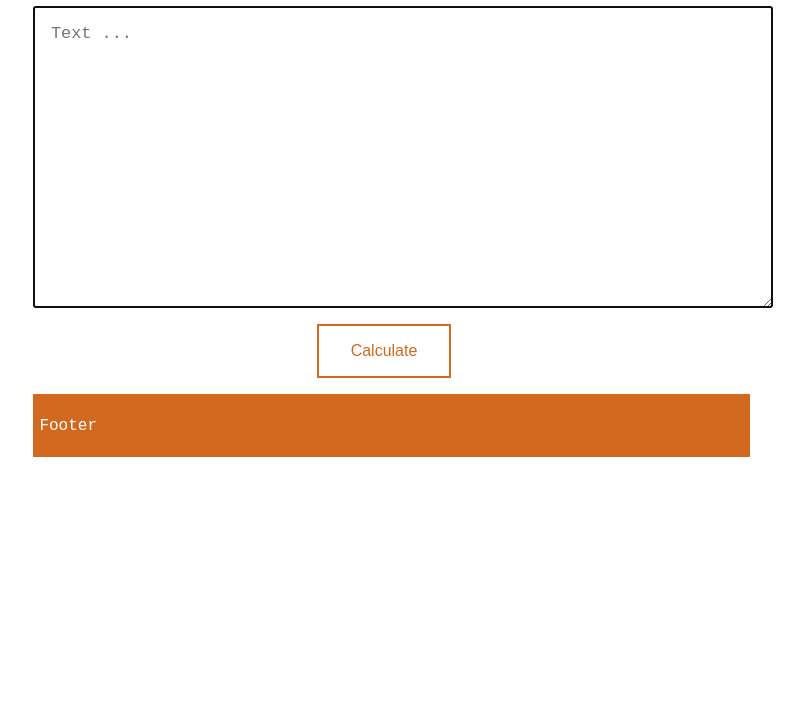
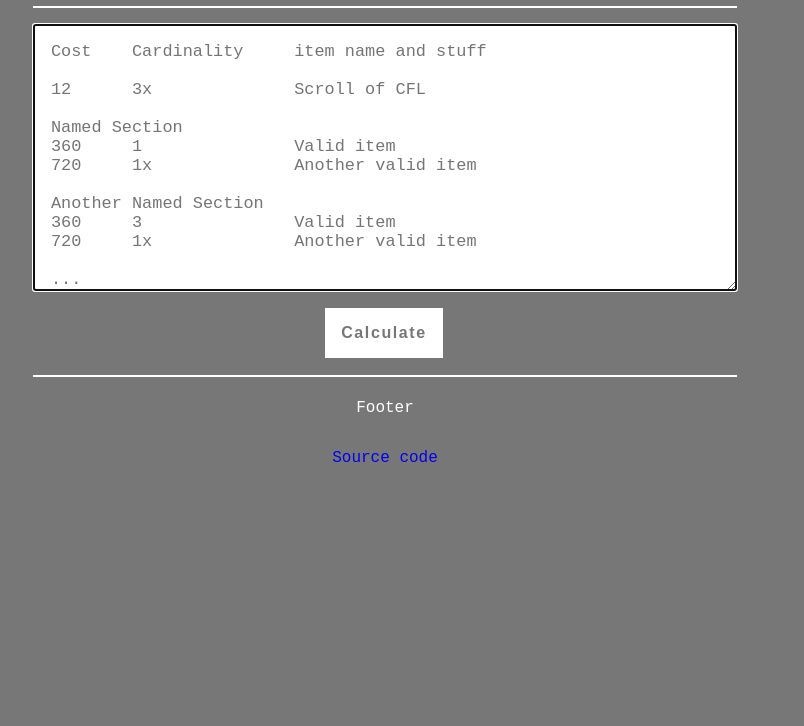
Before and after one commit to Vashy/RPG-EquipCalculator, a plain HTML site: page index.html in a window 1280 px wide. Shown: the part 74-800 px from the top of the page, without its empty margins (255-1059 px from the left). Drawn offline with Linux system fonts and the light colour scheme.

Commit message:
Style and placeholder

```diff
--- a/css/style.css
+++ b/css/style.css
@@ -1,16 +1,25 @@
 html {
     font-family: 'Courier New', Courier, monospace;
-    /* background-color: darkslategray; */
-    /* color: white; */
+    background-color: #777;
+    color: white;
 }
 
 body {
     max-width: 55%;
-    box-sizing: border-box;
     margin: auto;
     margin-bottom: 2em;
 }
 
+* {
+    box-sizing: border-box;
+    -webkit-box-sizing: border-box;
+    -moz-box-sizing: border-box;
+}
+
+header {
+    border-bottom: 2px solid #fff;
+    margin-bottom: 1em;
+}
 
 header h1 {
     text-align: center;
@@ -36,10 +45,14 @@ th, td {
 }
 
 tr:nth-child(even) {
-    background-color: #dfdfdf;
+    background-color: #ccc;
+    color: #000;
 }
 
 textarea {
+    /* box-sizing: border-box;
+    -webkit-box-sizing: border-box;
+    -moz-box-sizing: border-box; */
     display: block;
     width: 100%;
     height: 200pt;
@@ -55,12 +68,28 @@ textarea {
     align-items: center;
 }
 
+/* ----
+  Links
+  ----- */
+
+a {
+    text-decoration: none;
+}
+
+a:hover {
+    color: #fff;
+    text-decoration: underline;
+}
+
 button {
-  background-color: white; /* Green */
-  color: chocolate;
-  padding: 1em 2em;
+  background-color: #fff;
+  letter-spacing: 0.1em;
+  word-spacing: 0.1em;
+  color: #777;
+  font-weight: bold;
+  padding: 1em 1em;
   border-collapse: collapse;
-  border: 2px solid chocolate;
+  border: 1px solid #777;
   /* border-radius: 8px; */
   margin: 1em 0 0 -2px;
   text-align: center;
@@ -71,8 +100,9 @@ button {
 }
 
 button:hover {
-    background-color: chocolate;
-    color: white;
+    background-color: #777;
+    border: 2px solid #fff;
+    color: #fff;
 }
 
 #switcher {
@@ -84,19 +114,21 @@ button:hover {
 }
 
 footer {
-    /* border-top: 1px solid; */
+    width: 100%;
+    border-top: 2px solid #fff;
     display: flex;
-    justify-content: left;
+    justify-content: center;
     align-items: center;
+    flex-direction: column;
     width: 100%;
     padding: 0.4em;
-    background-color: chocolate;
     color: white;
     margin-top: 1em;
 }
 
-footer>p {
-    display: block;
+footer>div {
+    display: inline-block;
+    padding: 1em;
 }
 
 
--- a/index.html
+++ b/index.html
@@ -13,13 +13,15 @@
 
 </head>
 
-<body>
+<body onload="loadResult()">
   <header>
     <h1>Pathfinder RPG Equip Calculator</h1>
   </header>
 
   <main>
-    <textarea id="equip-content" autofocus="true" placeholder="Text ..." ondrop="dropHandler(event);" ondragover="dragOverHandler(event);"></textarea>
+    <textarea id="equip-content" autofocus="true"
+      ondrop="dropHandler(event);"
+      ondragover="dragOverHandler(event);"></textarea>
     <div class="buttons">
       <button type="button" onclick="displayResult()">Calculate</button>
       <button id="switcher" type="button" onclick="switchOutputFormat()"></button>
@@ -29,10 +31,11 @@
     <div id="show-equip"></div>
   </main>
 
-  <!-- <div class="buttons">
-  </div> -->
   <footer>
-    <p>Footer</p>
+    <div>Footer</div>
+    <div>
+      <a href="#">Source code</a>
+    </div>
   </footer>
 
   <script src="js/cookies.js"></script>
--- a/js/cookies.js
+++ b/js/cookies.js
@@ -1,3 +1,4 @@
+'use strict';
 
 function setCookie(cname, cvalue, exdays) {
   let d = new Date();
--- a/js/equip.js
+++ b/js/equip.js
@@ -1,5 +1,11 @@
 'use strict';
 
+/**
+ * Defines a EquipCalculator
+ *
+ * @property {RegExp} recordRegex - RegExp for record matches.
+ * @property {RegExp} sectionRegex - RegExp for record matches.
+ */
 class EquipCalculator {
   constructor(recordRegEx, sectionRegEx) {
     this._recordRegEx = new RegExp(recordRegEx);
@@ -78,4 +84,22 @@ const calculator = new EquipCalculator(
   /[\w \t\d]+/,
 );
 
-// let equipValue = calculator.parse("equip-content");
+
+function placeholderEquip(param=1) {
+  let result = "";
+  switch(param) {
+    case 1:
+      result = "Cost\tCardinality\titem name and stuff\n\n";
+      result += "12\t3x\t\tScroll of CFL\n\n";
+      result += "Named Section\n";
+      result += "360\t1\t\tValid item\n";
+      result += "720\t1x\t\tAnother valid item\n\n";
+      result += "Another Named Section\n";
+      result += "360\t3\t\tValid item\n";
+      result += "720\t1x\t\tAnother valid item\n\n";
+      result += "..."
+  }
+  return result;
+}
+
+document.getElementById("equip-content").setAttribute("placeholder", placeholderEquip());
--- a/js/eventsHandler.js
+++ b/js/eventsHandler.js
@@ -1,3 +1,5 @@
+'use strict';
+
 function removeChilds(id) {
   let node = document.getElementById(id);
   while(node.firstChild)
@@ -30,6 +32,7 @@ function displayTable() {
       return equipValue.tots[a] - equipValue.tots[b];
   }).forEach(key => {
       // appends a table row containing key-value
+      if (equipValue.tots[key] != 0) { // Skipping 0 values
         let tr = document.createElement("tr");
         let tdCategory = document.createElement("td");
         let tdWorth = document.createElement("td");
@@ -40,6 +43,7 @@ function displayTable() {
         tr.appendChild(tdCategory);
         tr.appendChild(tdWorth);
         table.appendChild(tr);
+      }
   });
 
   // table footer
@@ -55,49 +59,38 @@ function displayTable() {
   trFooter.appendChild(tf2);
   table.appendChild(trFooter);
 
-  // appends table to the DOM
-  // element.appendChild(table);
   return table;
-  // document.getElementById("switcher").style = "display: inline-block;";
 }
 
 function displayText() {
   let equipValue = calculator.parse("equip-content");
-
-  // let element = document.getElementById("show-equip");
-  // removeChilds("show-equip");
-
   let result = document.createElement("p");
 
   Object.keys(equipValue.tots)
     .sort((a, b) => equipValue.tots[b] - equipValue.tots[a])
     .forEach(key => {
+      if (equipValue.tots[key] > 0) {
         result.appendChild(document.createTextNode(key + ": " + equipValue.tots[key]));
         result.appendChild(document.createElement("br"));
-      // result += key + ": " + equipValue.tots[key] + " <br />";
+      }
   });
 
   let lastRow = "Total: " + equipValue.tot;
   result.appendChild(document.createTextNode("-".repeat(lastRow.length)));
   result.appendChild(document.createElement("br"));
   result.appendChild(document.createTextNode(lastRow));
-  // element.appendChild(result);
+
   return result;
 }
 
 function displayResult() {
-  // let equipValue = calculator.parse("equip-content");
-
   let element = document.getElementById("show-equip");
   removeChilds("show-equip");
-
   let node;
-
   if (preferenceCookie.isTable)
     node = displayTable();
-  else
+  else // preferenceCookie.isText
     node = displayText();
-
 
   element.appendChild(node);
   document.getElementById("switcher").style = "display: inline-block;";
@@ -133,3 +126,15 @@ function dragOverHandler(ev) {
 
   let element = document.getElementById('equip-content').style += "border: 4px solid blue; background-color: lightgray;";
 }
+
+function loadResult() {
+  if (document.getElementById("equip-content").value != "") {
+    displayResult();
+  }
+}
+
+document.getElementById("equip-content").onpaste = e => {
+  // e.preventDefault();
+  // alert("porcoddue");
+  displayResult();
+};
```
Lines whose indentation alone changed are shown as unchanged.
